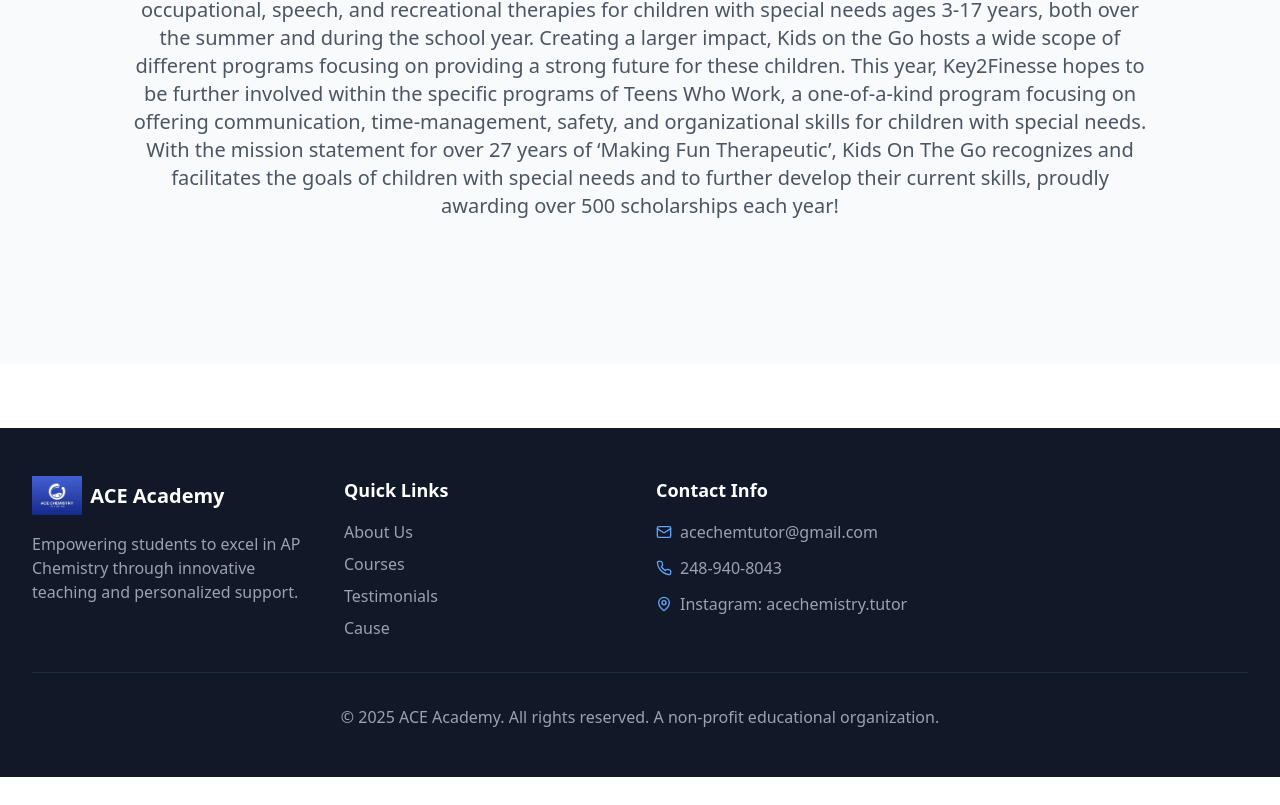
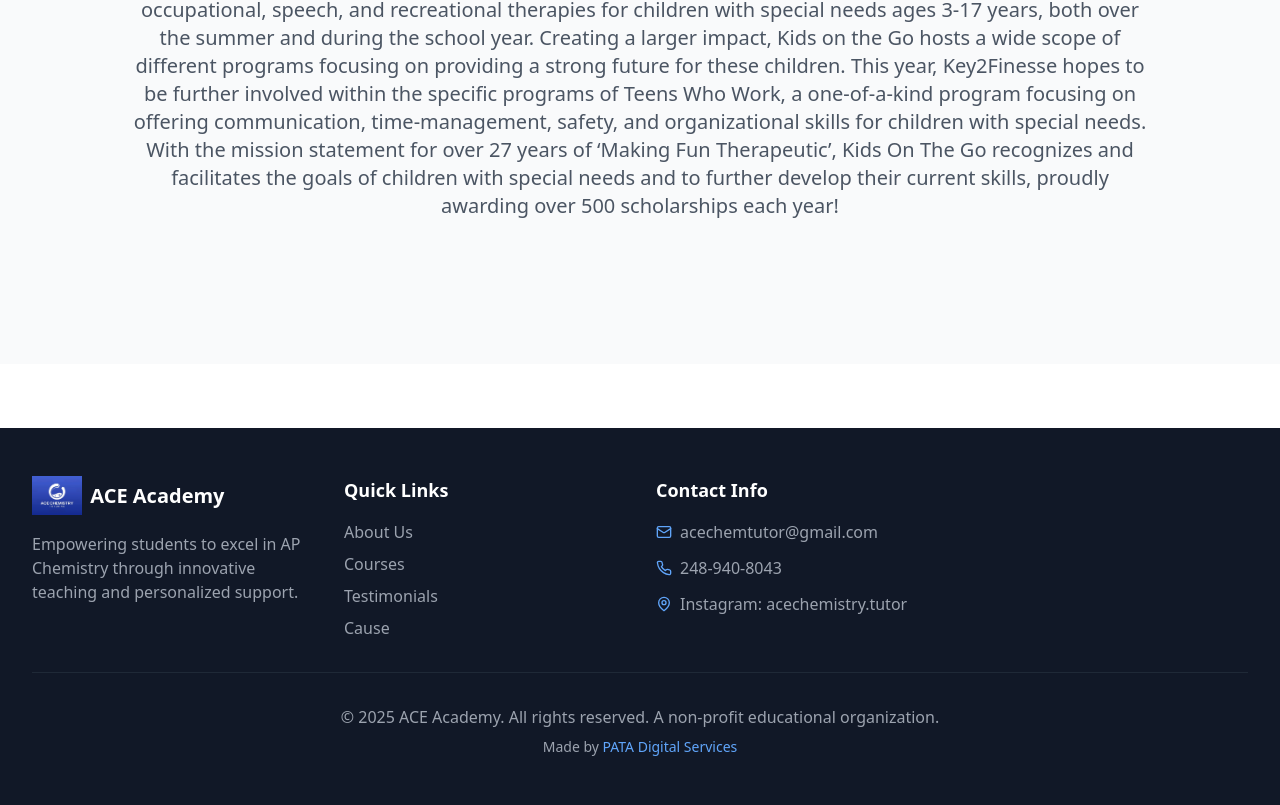
Before and after one commit to PaulLei/ace, a React (Vite) app: page /cause in a window 1280 px wide. Shown: the part 1094-1899 px from the top of the page. Before the commit the page ends 1871 px from the top, so only its background shows below. Built offline with nearby package versions, Linux system fonts and the light colour scheme.

Commit message:
Update Footer.tsx

```diff
--- a/src/components/Footer.tsx
+++ b/src/components/Footer.tsx
@@ -9,15 +9,16 @@
         <div className="grid md:grid-cols-4 gap-8">
           <div className="col-span-1">
             <Link to="/" className="flex items-center space-x-2 mb-4">
-                          <img
-              src="/acelogo.jpeg"
-              alt="ACE Academy Logo"
-              className="h-10 w-auto object-contain"
-            />
+              <img
+                src="/acelogo.jpeg"
+                alt="ACE Academy Logo"
+                className="h-10 w-auto object-contain"
+              />
               <span className="text-xl font-bold">ACE Academy</span>
             </Link>
             <p className="text-gray-400">
-              Empowering students to excel in AP Chemistry through innovative teaching and personalized support.
+              Empowering students to excel in AP Chemistry through innovative teaching
+              and personalized support.
             </p>
           </div>
 
@@ -28,7 +29,6 @@
               <li><Link to="/courses" className="text-gray-400 hover:text-white transition-colors">Courses</Link></li>
               <li><Link to="/testimonials" className="text-gray-400 hover:text-white transition-colors">Testimonials</Link></li>
               <li><Link to="/cause" className="text-gray-400 hover:text-white transition-colors">Cause</Link></li>
-
             </ul>
           </div>
 
@@ -39,21 +39,38 @@
                 <Mail className="h-4 w-4 text-blue-400" />
                 <span className="text-gray-400">acechemtutor@gmail.com</span>
               </div>
+
               <div className="flex items-center space-x-2">
                 <Phone className="h-4 w-4 text-blue-400" />
                 <span className="text-gray-400">248-940-8043</span>
               </div>
+
               <div className="flex items-center space-x-2">
                 <MapPin className="h-4 w-4 text-blue-400" />
-                <span className="text-gray-400">Instagram: acechemistry.tutor
-</span>
+                <span className="text-gray-400">Instagram: acechemistry.tutor</span>
               </div>
             </div>
           </div>
         </div>
 
-        <div className="border-t border-gray-800 mt-8 pt-8 text-center text-gray-400">
-          <p>&copy; 2025 ACE Academy. All rights reserved. A non-profit educational organization.</p>
+        {/* --- Updated Bottom Section --- */}
+        <div className="border-t border-gray-800 mt-8 pt-8 text-center text-gray-400 space-y-2">
+          <p>
+            &copy; 2025 ACE Academy. All rights reserved. A non-profit educational
+            organization.
+          </p>
+
+          <p className="text-sm">
+            Made by{" "}
+            <a
+              href="https://www.patadigitalservices.com/"
+              target="_blank"
+              rel="noopener noreferrer"
+              className="text-blue-400 hover:text-blue-300 font-medium"
+            >
+              PATA Digital Services
+            </a>
+          </p>
         </div>
       </div>
     </footer>
```
